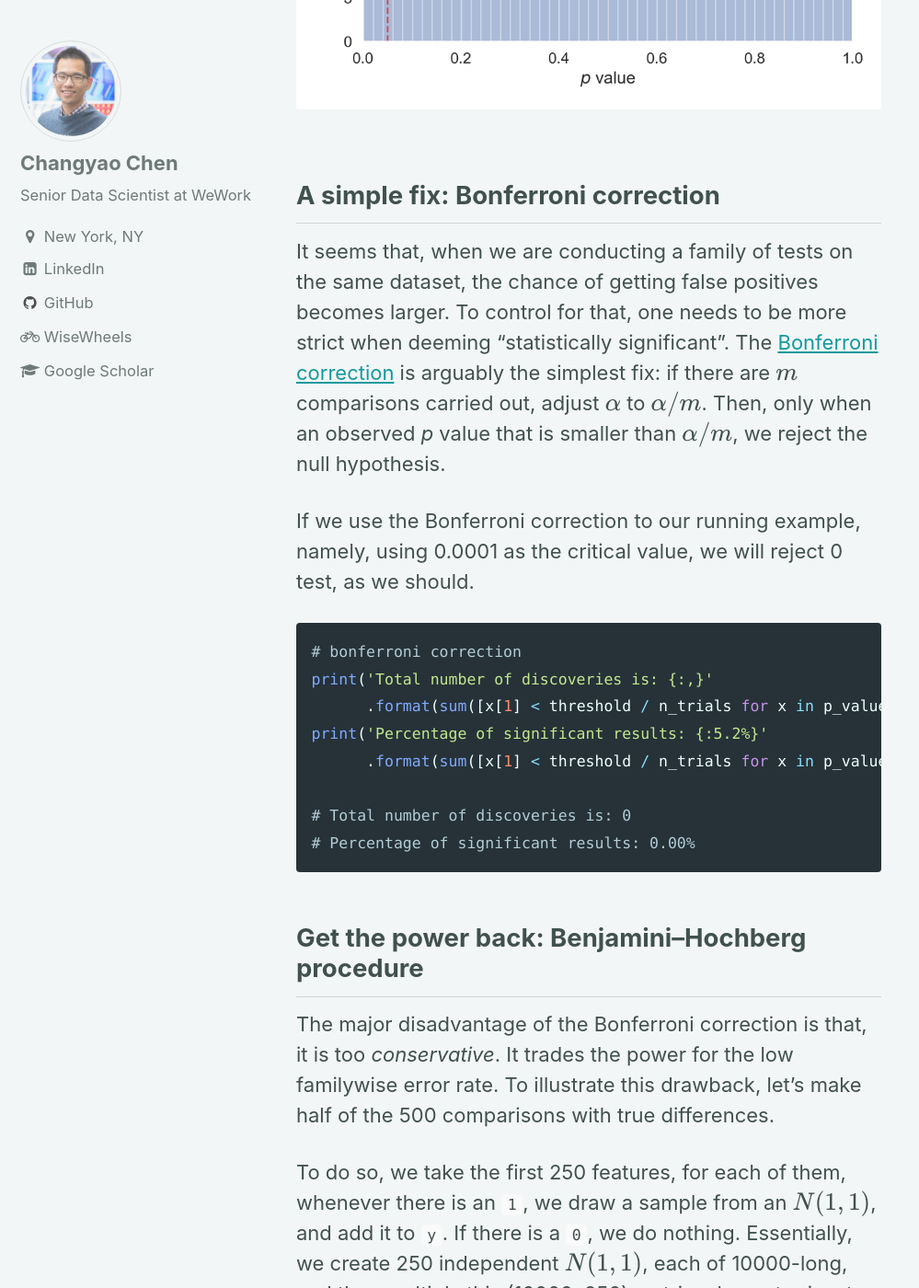
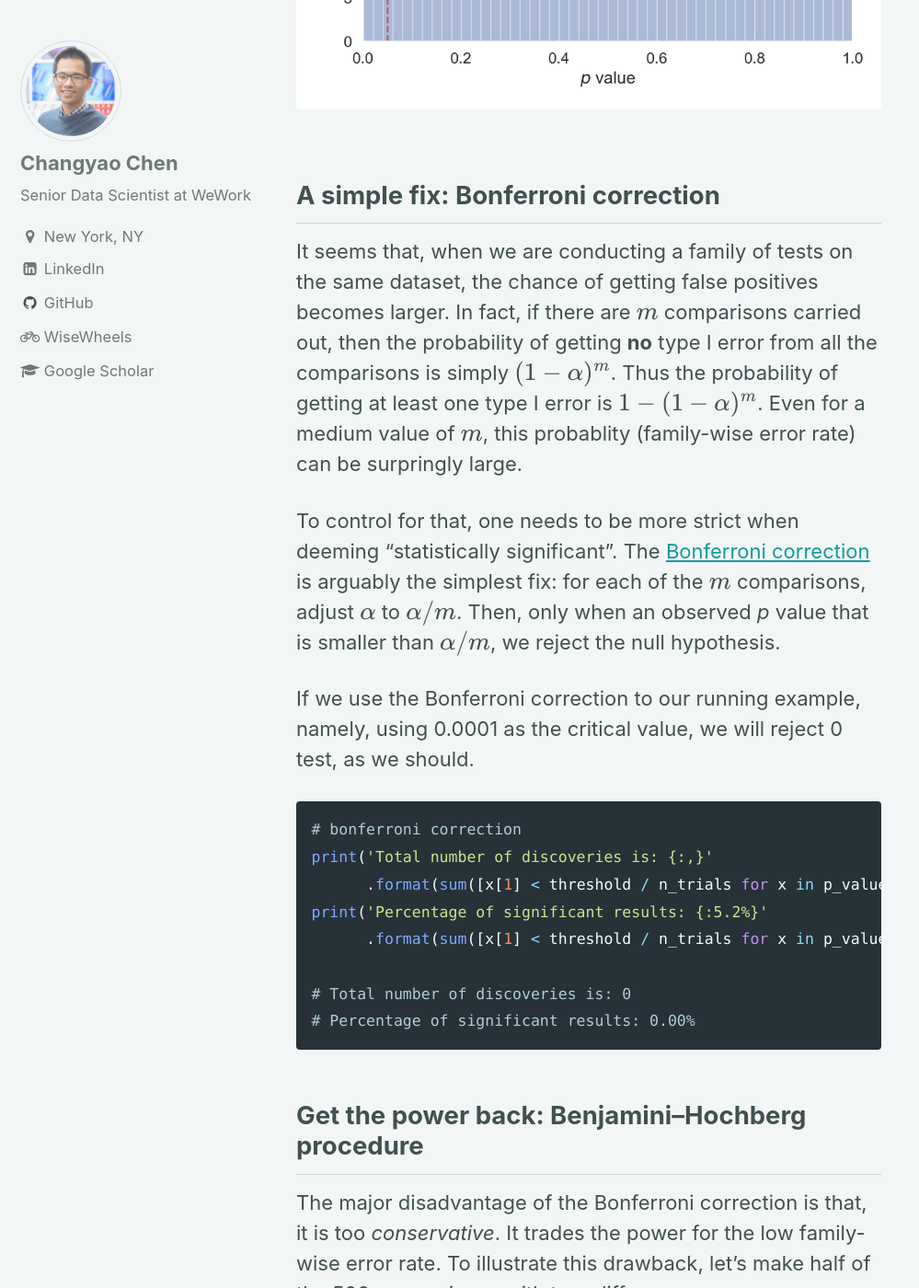
Before and after one commit to changyaochen/changyaochen.github.io, a Jekyll site: the page built from _posts/2020-06-28-multiple-comparisons-jun-2020.md, in a window 1280 px wide and 1400 px high, scrolled down 5255 px. Shown: the whole window at 92% size, without its empty margins (0-999 px from the left). Built offline with Jekyll 4.4.1, drawn with Linux system fonts in a browser that asks for light colours; formulas are drawn with MathJax 3; comment, search, counter and statistics services are not loaded; some of the changed text lies outside the part shown.

Commit message:
add fwer notes

```diff
--- a/Gemfile
+++ b/Gemfile
@@ -2,6 +2,6 @@ source "https://rubygems.org"
 
 # gem "jekyll", "~> 3.5"
 gem "jemoji"
-# gem "minimal-mistakes-jekyll"
+gem "minimal-mistakes-jekyll"
 gem "github-pages", group: :jekyll_plugins
 gem 'http_parser.rb', git: "https://github.com/tmm1/http_parser.rb.git"
--- a/_posts/2020-06-28-multiple-comparisons-jun-2020.md
+++ b/_posts/2020-06-28-multiple-comparisons-jun-2020.md
@@ -91,7 +91,9 @@ If we examine the distribution of the 500 *p* values, we will find it to be more
 </figure>
 
 ## A simple fix: Bonferroni correction
-It seems that, when we are conducting a family of tests on the same dataset, the chance of getting false positives becomes larger. To control for that, one needs to be more strict when deeming "statistically significant". The [Bonferroni correction](https://en.wikipedia.org/wiki/Dunn%E2%80%93Bonferroni_correction) is arguably the simplest fix: if there are $$m$$ comparisons carried out, adjust $$\alpha$$ to $$\alpha / m$$. Then, only when an observed *p* value that is smaller than $$\alpha / m$$, we reject the null hypothesis.
+It seems that, when we are conducting a family of tests on the same dataset, the chance of getting false positives becomes larger. In fact, if there are $$m$$ comparisons carried out, then the probability of getting **no** type I error from all the comparisons is simply $$(1 - \alpha)^m$$. Thus the probability of getting at least one type I error is $$1 - (1 - \alpha)^m$$. Even for a medium value of $$m$$, this probablity (family-wise error rate) can be surpringly large.
+
+To control for that, one needs to be more strict when deeming "statistically significant". The [Bonferroni correction](https://en.wikipedia.org/wiki/Dunn%E2%80%93Bonferroni_correction) is arguably the simplest fix: for each of the $$m$$ comparisons, adjust $$\alpha$$ to $$\alpha / m$$. Then, only when an observed *p* value that is smaller than $$\alpha / m$$, we reject the null hypothesis.
 
 If we use the Bonferroni correction to our running example, namely, using 0.0001 as the critical value, we will reject 0 test, as we should.
 
@@ -107,7 +109,7 @@ print('Percentage of significant results: {:5.2%}'
 ~~~
 
 ## Get the power back: Benjamini–Hochberg procedure
-The major disadvantage of the Bonferroni correction is that, it is too *conservative*. It trades the power for the low familywise error rate. To illustrate this drawback, let's make half of the 500 comparisons with true differences.
+The major disadvantage of the Bonferroni correction is that, it is too *conservative*. It trades the power for the low family-wise error rate. To illustrate this drawback, let's make half of the 500 comparisons with true differences.
 
 To do so, we take the first 250 features, for each of them, whenever there is an `1`, we draw a sample from an $$N(1, 1)$$, and add it to `y`. If there is a `0`, we do nothing. Essentially, we create 250 independent $$N(1, 1)$$, each of 10000-long, and then multiply this (10000, 250) matrix, element-wise, to the first 250 columns of the dataset. By doing so, when we conduct a comparison along any of the first 250 dimensions, we should get a significant result.
 
```
